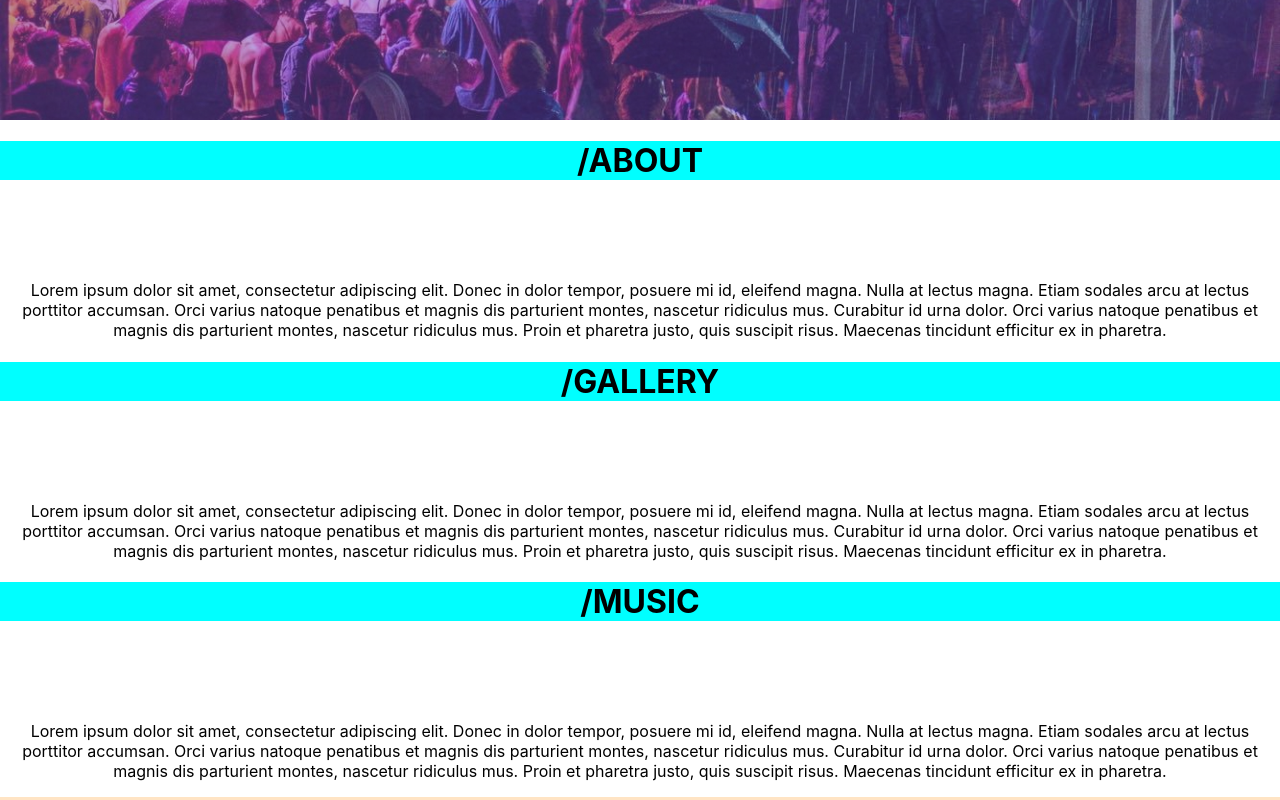
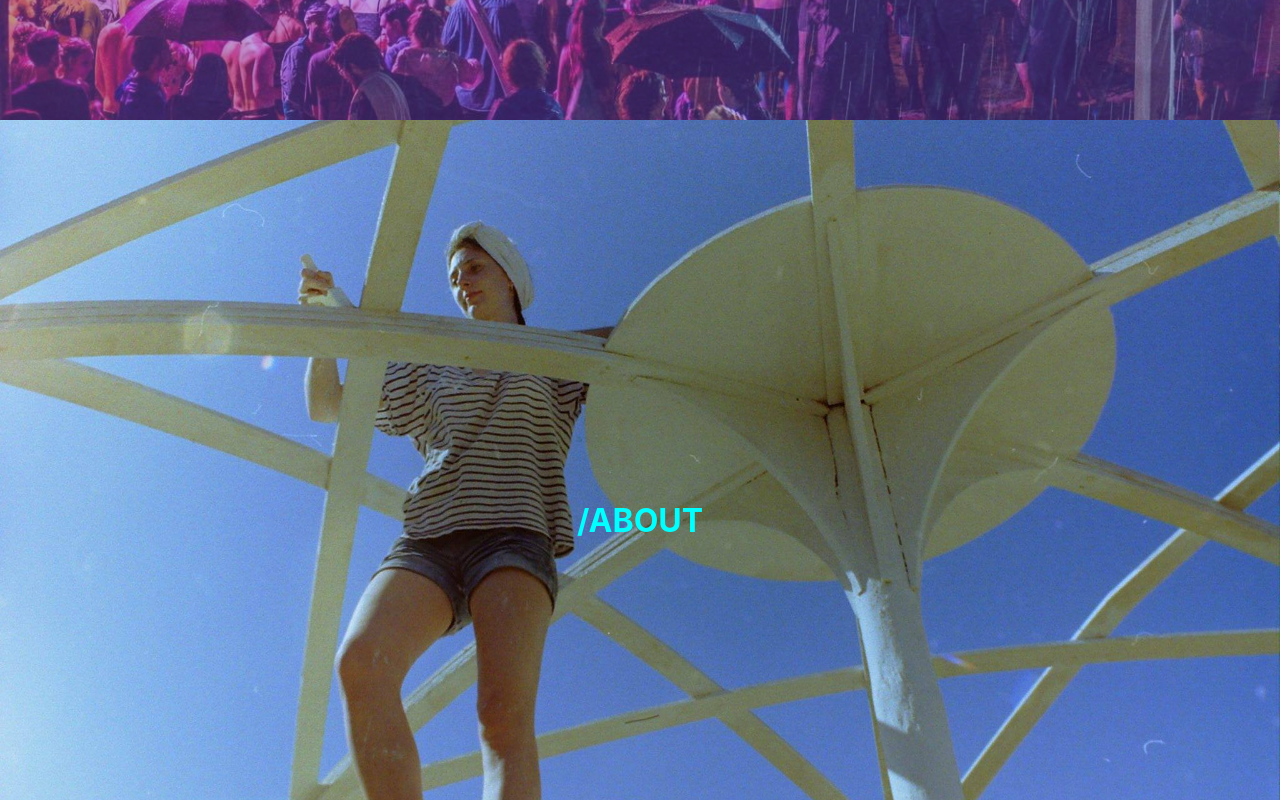
Before and after one commit to NadjaR12/VolunteerApp, a React (Create React App) app in the folder client/: page / in a window 1280 px wide. Shown: the part 680-1480 px from the top of the page. Built offline with nearby package versions, Linux system fonts and the light colour scheme.

Commit message:
pictures scroll/ deleted build folder

```diff
--- a/client/src/css/Home.css
+++ b/client/src/css/Home.css
@@ -5,10 +5,11 @@ header {
     justify-content: center;
 }
 .fixed-background {
+  height: 100vh;
   background-attachment: fixed;
   background-size: cover;
-  background-position: center;
-  height: 100%;
+  background-position: center center;
+  background-repeat: no-repeat;
 }
 .home-container {
   margin: 0px;
@@ -169,7 +170,15 @@ header {
 .footer-link {
   margin: 5px;
 }
-.about-container {
-  background-color: aqua;
-  margin-bottom: 100px;
+.text-section-container {
+  background-image: url("../../public/images/Painting_Bucht.jpg");
+  display: flex;
+  flex-direction: column;
+  justify-content: center;
+  color: aqua;
 }
+.scroll-background {
+  background-color: bisque;
+  color: aqua;
+  padding: 10px;
+}
--- a/client/src/pagesVisitor/Home.js
+++ b/client/src/pagesVisitor/Home.js
@@ -15,7 +15,6 @@ const handleMenu = () => {
     <div className="home-container fixed-background">
     <div className="home-overlay fixed-background">
       <NavbarHome />
-    <div>
       <div className="logo-container">
         <img className={showMenu ? "logo animation-container-open-menu" : "logo animation-container"} onClick={handleMenu} src="/images/logo_gelb.png" alt="Logo"/>
         {showMenu && (
@@ -24,23 +23,22 @@ const handleMenu = () => {
       </div>
     </div>
     </div>
-  </div>
-    <div className='about-container fixed-background'>
+    <div className='text-section-container fixed-background'>
       <h1>/ABOUT</h1>
     </div>
-    <div>
+    <div className='scroll-background'>
       <p>Lorem ipsum dolor sit amet, consectetur adipiscing elit. Donec in dolor tempor, posuere mi id, eleifend magna. Nulla at lectus magna. Etiam sodales arcu at lectus porttitor accumsan. Orci varius natoque penatibus et magnis dis parturient montes, nascetur ridiculus mus. Curabitur id urna dolor. Orci varius natoque penatibus et magnis dis parturient montes, nascetur ridiculus mus. Proin et pharetra justo, quis suscipit risus. Maecenas tincidunt efficitur ex in pharetra.</p>
     </div>
-    <div className='about-container fixed-background'>
+    <div className='text-section-container fixed-background'>
         <h1>/GALLERY</h1>
     </div>
-    <div>
+    <div className='scroll-background'>
       <p>Lorem ipsum dolor sit amet, consectetur adipiscing elit. Donec in dolor tempor, posuere mi id, eleifend magna. Nulla at lectus magna. Etiam sodales arcu at lectus porttitor accumsan. Orci varius natoque penatibus et magnis dis parturient montes, nascetur ridiculus mus. Curabitur id urna dolor. Orci varius natoque penatibus et magnis dis parturient montes, nascetur ridiculus mus. Proin et pharetra justo, quis suscipit risus. Maecenas tincidunt efficitur ex in pharetra.</p>
     </div>
-    <div className='about-container fixed-background'>
+    <div className='text-section-container fixed-background'>
         <h1>/MUSIC</h1>
     </div>
-    <div>
+    <div className='scroll-background'>
       <p>Lorem ipsum dolor sit amet, consectetur adipiscing elit. Donec in dolor tempor, posuere mi id, eleifend magna. Nulla at lectus magna. Etiam sodales arcu at lectus porttitor accumsan. Orci varius natoque penatibus et magnis dis parturient montes, nascetur ridiculus mus. Curabitur id urna dolor. Orci varius natoque penatibus et magnis dis parturient montes, nascetur ridiculus mus. Proin et pharetra justo, quis suscipit risus. Maecenas tincidunt efficitur ex in pharetra.</p>
     </div>
     <footer className="footer">
```
Lines whose indentation alone changed are shown as unchanged.
